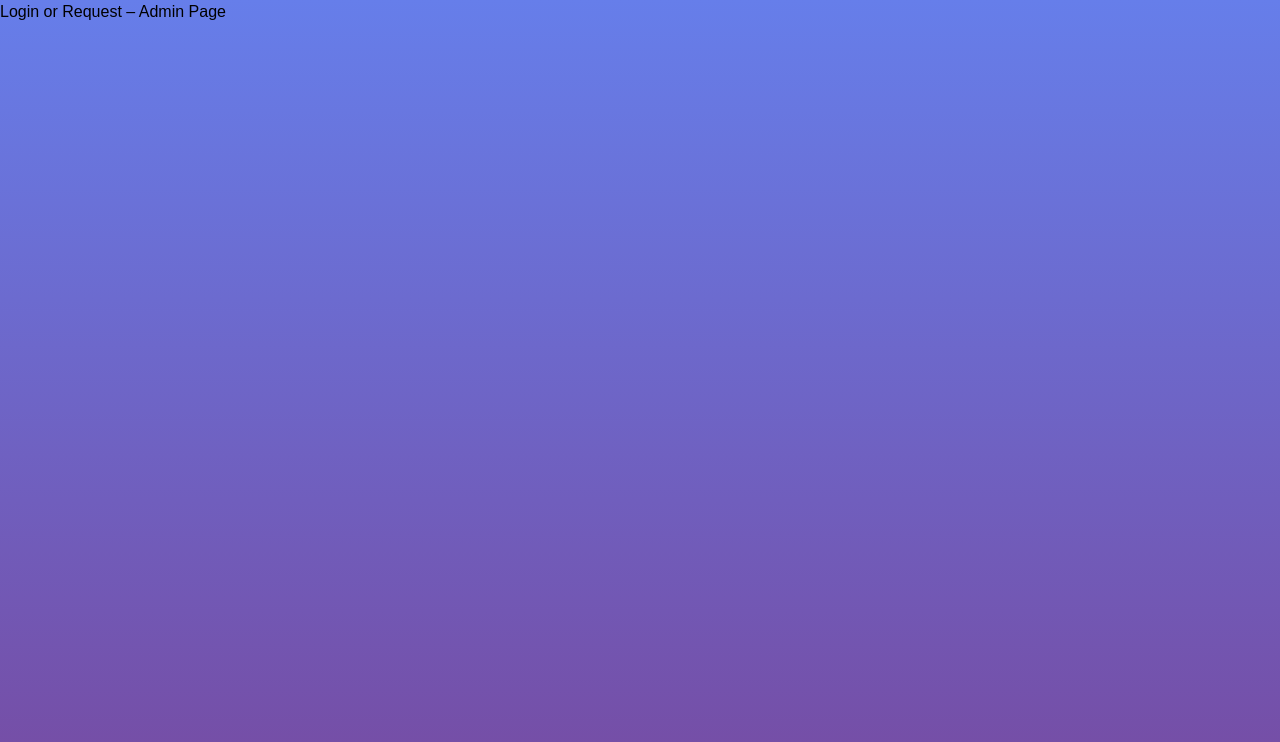
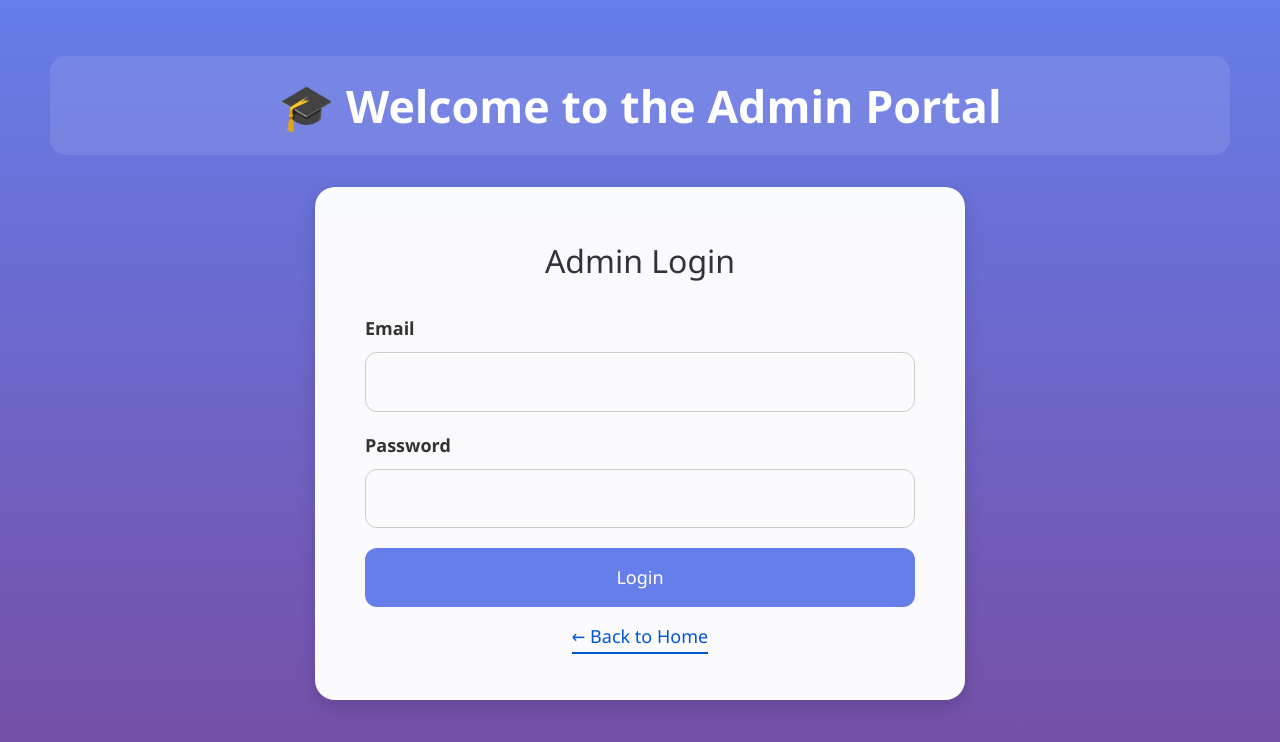
Before and after one commit to Abdulla-2712/university-portal-frontend-1, a Next.js app: page /Login_Admin in a window 1280 px wide. Shown: the top 742 px of the page. Built offline with nearby package versions, Linux system fonts and the light colour scheme.

Commit message:
Add login Admin

```diff
--- /dev/null
+++ b/app/Login_Admin/Login.css
@@ -0,0 +1,134 @@
+.Login-container {
+  background: linear-gradient(to bottom, #667eea, #764ba2);
+  min-height: 100vh;
+  padding: 40px 10px 60px;
+  font-family: "Segoe UI", Tahoma, Geneva, Verdana, sans-serif;
+  display: flex;
+  flex-direction: column;
+  max-width: 1200px;
+  margin: 0 auto;
+  color: #333;
+  box-sizing: border-box;
+}
+
+.header {
+  display: flex;
+  justify-content: center;
+  align-items: center;
+  background: rgba(255, 255, 255, 0.1);
+  backdrop-filter: blur(10px);
+  padding: 1rem 0;
+  margin: 1rem 0 2rem;
+  border-radius: 16px;
+}
+
+.logo h1 {
+  color: white;
+  font-size: 2.8rem;
+  font-weight: 700;
+  display: flex;
+  align-items: center;
+  gap: 10px;
+}
+
+.main-content {
+  display: flex;
+  justify-content: center;
+}
+
+.form-container {
+  background-color: rgba(255, 255, 255, 0.97);
+  padding: 50px;
+  border-radius: 20px;
+  max-width: 650px;
+  width: 100%;
+  box-shadow: 0 6px 18px rgba(0, 0, 0, 0.15);
+  font-size: 20px;
+}
+
+.form-container h2 {
+  text-align: center;
+  color: #333;
+  margin-bottom: 30px;
+  font-size: 2rem;
+}
+
+.form-group {
+  margin-bottom: 20px;
+}
+
+.form-group label {
+  display: block;
+  margin-bottom: 10px;
+  font-weight: 600;
+  font-size: 18px;
+}
+
+.form-group input {
+  width: 100%;
+  padding: 16px;
+  border-radius: 12px;
+  border: 1px solid #ccc;
+  font-size: 17px;
+  transition: border 0.3s;
+}
+
+.form-group input:focus {
+  border-color: #667eea;
+  outline: none;
+}
+
+.alert {
+  display: none;
+  padding: 12px;
+  margin-bottom: 20px;
+  background-color: #f8d7da;
+  color: #721c24;
+  border-radius: 10px;
+}
+
+.alert.show {
+  display: block;
+}
+
+.btn {
+  padding: 16px;
+  border: none;
+  border-radius: 12px;
+  background-color: #667eea;
+  color: white;
+  font-size: 18px;
+  cursor: pointer;
+  transition: background 0.3s;
+}
+
+.btn:hover {
+  background-color: #556cd6;
+}
+
+.text-center {
+  text-align: center;
+  font-size: 18px;
+}
+
+.mb-3 {
+  margin-bottom: 1rem;
+}
+
+.mt-3 {
+  margin-top: 1rem;
+}
+
+.text-center a {
+  color: #0056d2;
+  text-decoration: none;
+  font-weight: 500;
+  border-bottom: 2px solid #0056d2;
+  padding-bottom: 4px;
+  transition: color 0.3s, border-color 0.3s;
+}
+
+.text-center a:hover {
+  color: #003e99;
+  border-color: #003e99;
+}
--- a/app/Login_Admin/page.tsx
+++ b/app/Login_Admin/page.tsx
@@ -1,7 +1,44 @@
+import Link from 'next/link';
+import './Login.css';
+
 export default function LoginOrRequestStudentPage() {
   return (
-    <div>
-      <h1>Login or Request – Admin Page</h1>
+    <div className="Login-container">
+      <header className="header">
+        <div className="logo">
+          <h1>🎓 Welcome to the Admin Portal</h1>
+        </div>
+      </header>
+
+      <main className="main-content">
+        <div className="form-container">
+          <h2 className="text-center mb-3">Admin Login</h2>
+
+          <div id="loginAlert" className="alert hidden"></div>
+
+          <form id="studentLoginForm">
+            <div className="form-group">
+              <label htmlFor="email"> Email</label>
+              <input type="email" id="email" name="email" required />
+            </div>
+
+            <div className="form-group">
+              <label htmlFor="password">Password</label>
+              <input type="password" id="password" name="password" required />
+            </div>
+
+            <button type="submit" className="btn btn-primary" style={{ width: '100%' }}>
+              Login
+            </button>
+          </form>
+
+          <div className="text-center mt-3">
+            <p>
+              <Link href="/">← Back to Home</Link>
+            </p>
+          </div>
+        </div>
+      </main>
     </div>
   );
 }
```
